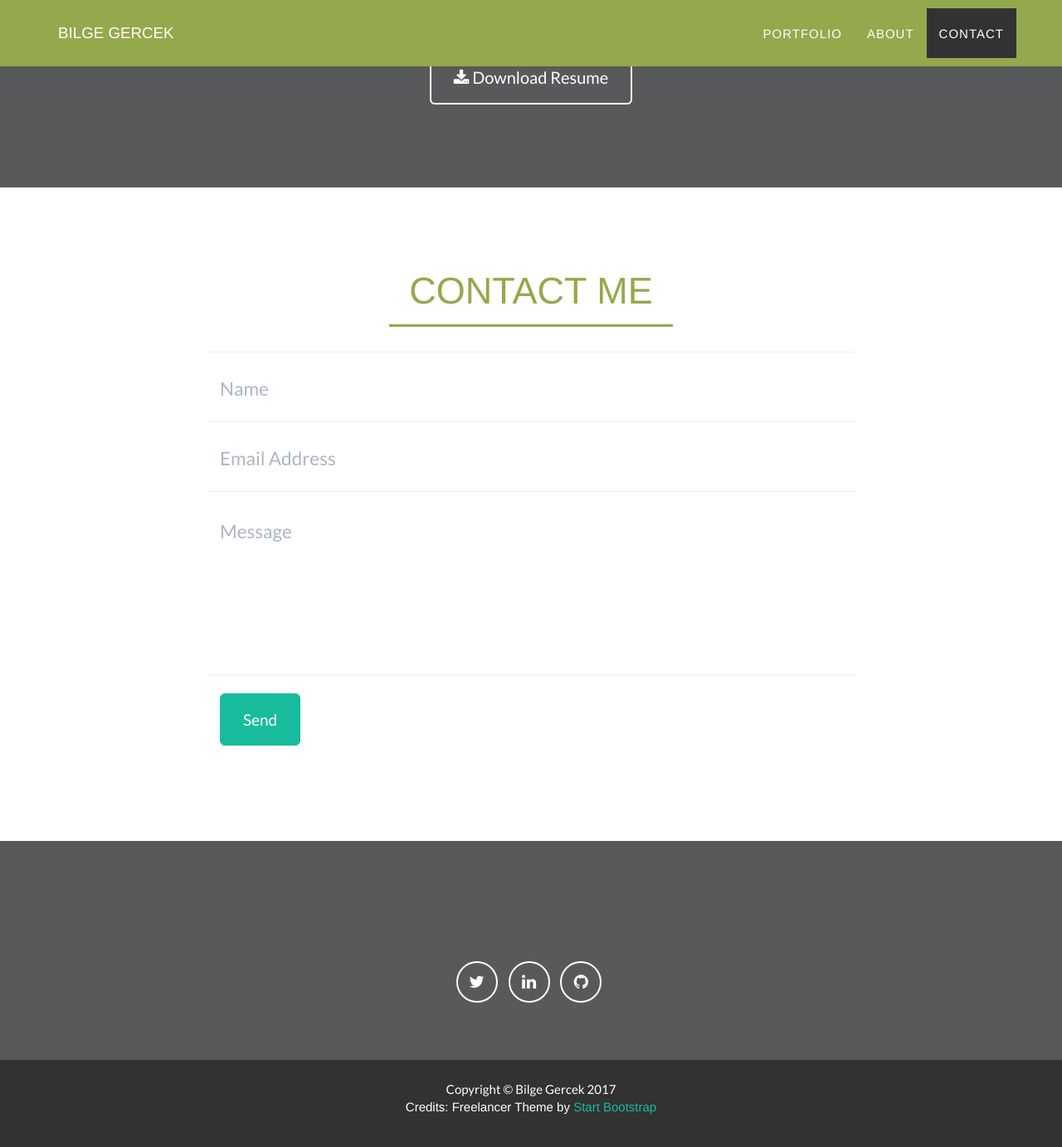
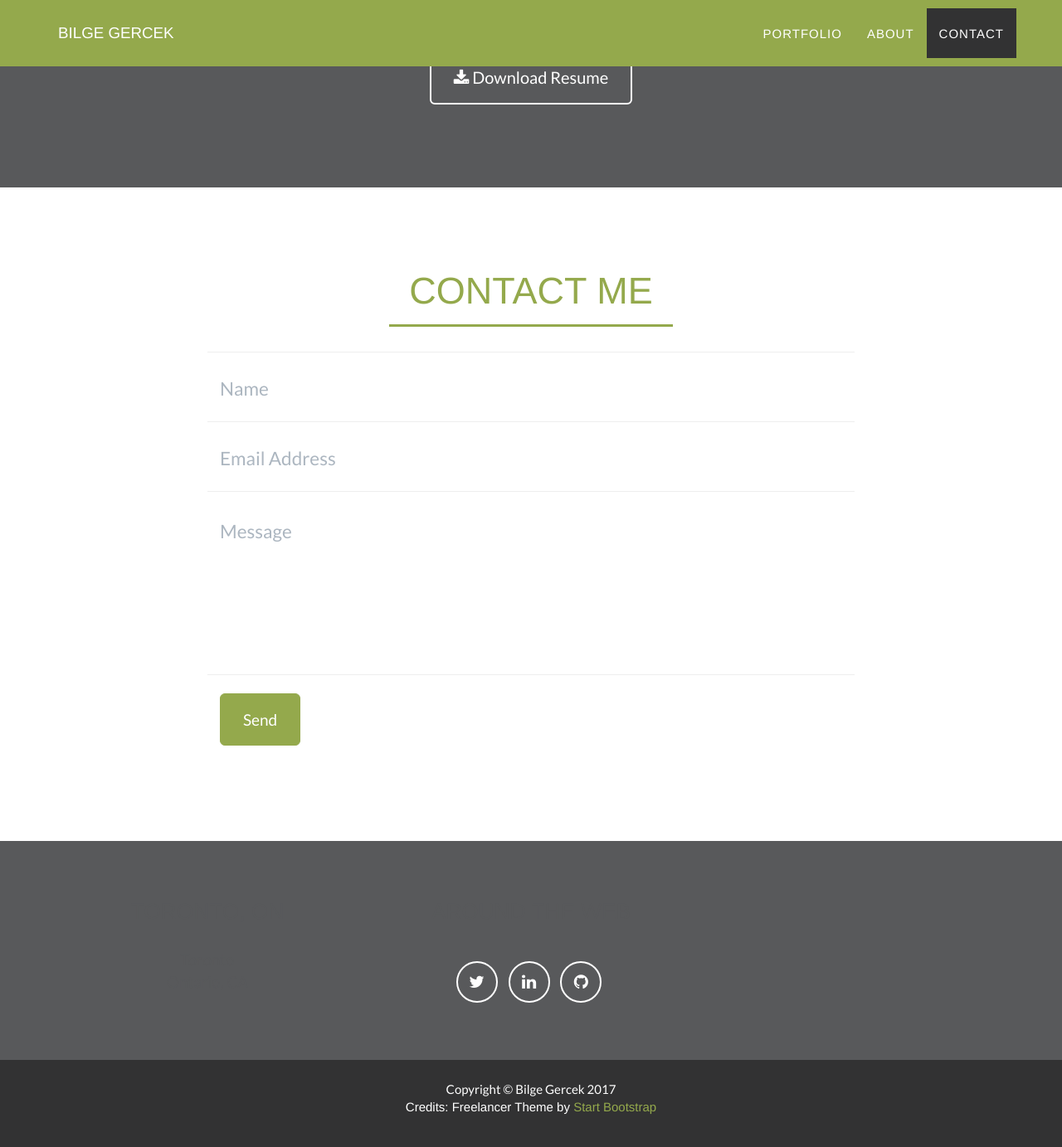
Before and after one commit to bilgegercek/bilgegercek.github.io, a Jekyll site: the page built from index.html, in a window 1280 px wide and 1400 px high, scrolled down 1981 px. Shown: the top 1383 px of the window at 83% size. Built offline with Jekyll 4.4.1, drawn with Linux system fonts in a browser that asks for light colours.

Commit message:
Update _config.yml

```diff
--- a/_config.yml
+++ b/_config.yml
@@ -25,7 +25,7 @@ disqus_shortname: myshortname
 
 # Color settings (hex-codes without the leading hash-tag)
 color:
-  primary: 18bc9c #80B3FF
+  primary: 94A94C #80B3FF
   primary-rgb: "24,288,156" #"128,179,255"
   secondary: 94A94C #FD6E8A
   secondary-dark: 323233 #A2122F
```
